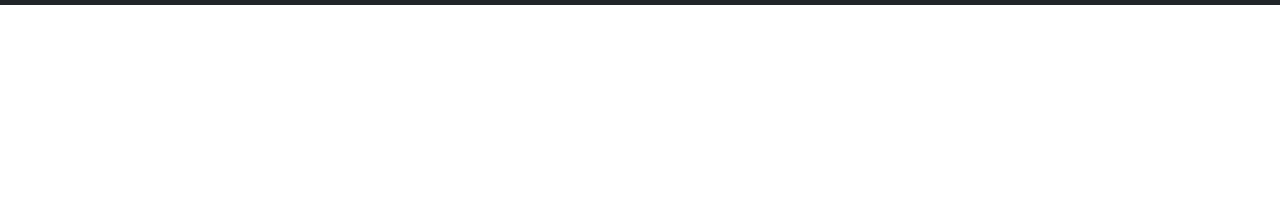
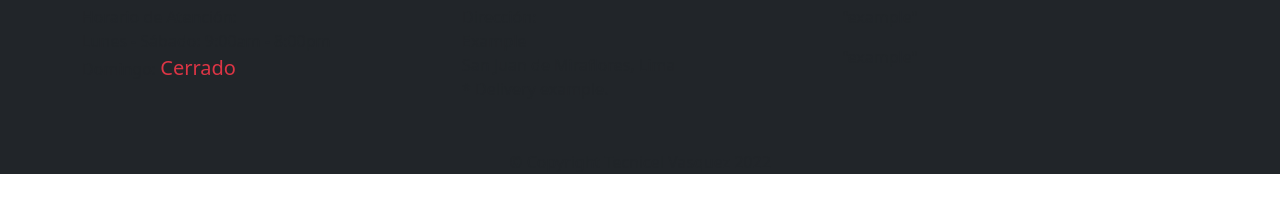
Before and after one commit to FrancoEVP10/TecnicelVasquez-Landing-Page, a plain HTML site: page index.html in a window 1280 px wide. Shown: the part 51-264 px from the top of the page. Drawn offline with nearby package versions, Linux system fonts and the light colour scheme.

Commit message:
feat: footer page added

```diff
--- a/index.html
+++ b/index.html
@@ -24,7 +24,9 @@
 
     <div class="container-fluid">
       <a class="navbar-brand text-white" href="#">Tecnicel Vasquez</a>
-      <button class="navbar-toggler border-white" type="button" data-bs-toggle="collapse" data-bs-target="#navbarSupportedContent" aria-controls="navbarSupportedContent" aria-expanded="false" aria-label="Toggle navigation">
+      <button class="navbar-toggler border-white" type="button" data-bs-toggle="collapse"
+        data-bs-target="#navbarSupportedContent" aria-controls="navbarSupportedContent" aria-expanded="false"
+        aria-label="Toggle navigation">
         <span class="navbar-toggler-icon"></span>
       </button>
 
@@ -49,6 +51,33 @@
   </nav>
 
 
+
+  <footer class="panel-footer bg-dark">
+    <div class="container">
+      <div class="row">
+        <section id="hours" class="col-sm-4">
+          <span>Horario de Atención:</span><br>
+          Lunes - Sábado: 9:00am - 8:00pm<br>
+          Domingo: <span class="text-danger fs-5">Cerrado</span>
+        </section>
+
+        <section id="address" class="col-sm-4">
+          <span>Dirección:</span><br>
+          Example<br>
+          San Juan de Miraflores, Lima
+          <p>* Delivery example.</p>
+        </section>
+
+        <section id="social" class="col-sm-4">
+          <p>"example"</p>
+          <p>"example"</p>
+        </section>
+      </div>
+      <hr>
+      <div class="text-center">&copy; Copyright Tecnicel Vasquez 2022</div>
+    </div>
+  </footer>
+
   <script src="https://cdn.jsdelivr.net/npm/bootstrap@5.1.3/dist/js/bootstrap.bundle.min.js"
     integrity="sha384-ka7Sk0Gln4gmtz2MlQnikT1wXgYsOg+OMhuP+IlRH9sENBO0LRn5q+8nbTov4+1p"
     crossorigin="anonymous"></script>
```
Lines whose indentation alone changed are shown as unchanged.
